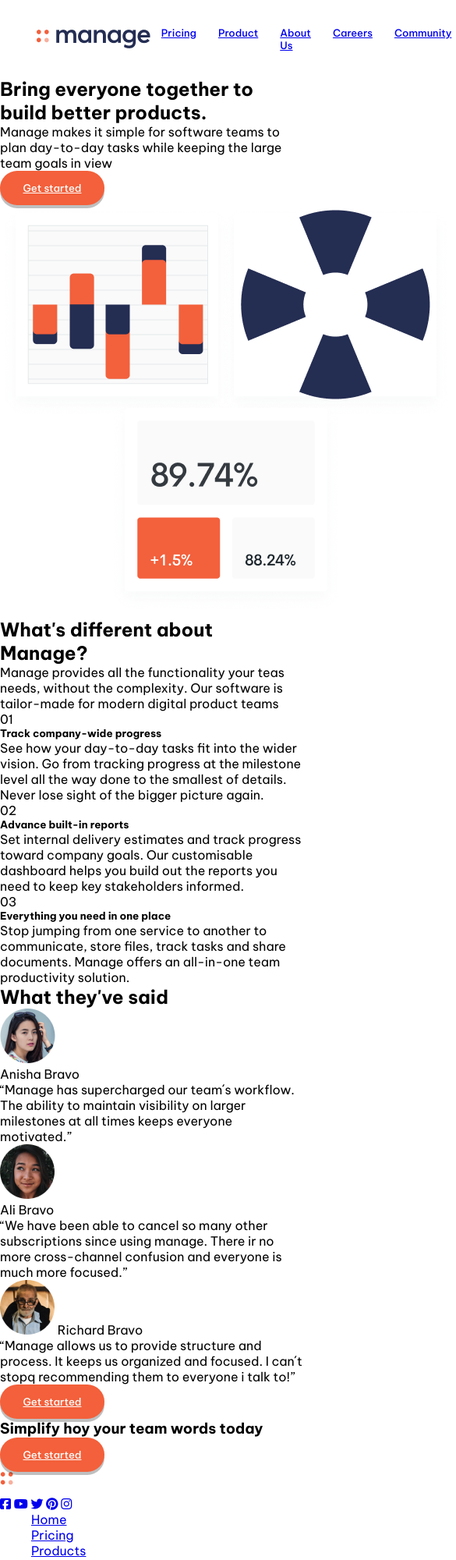
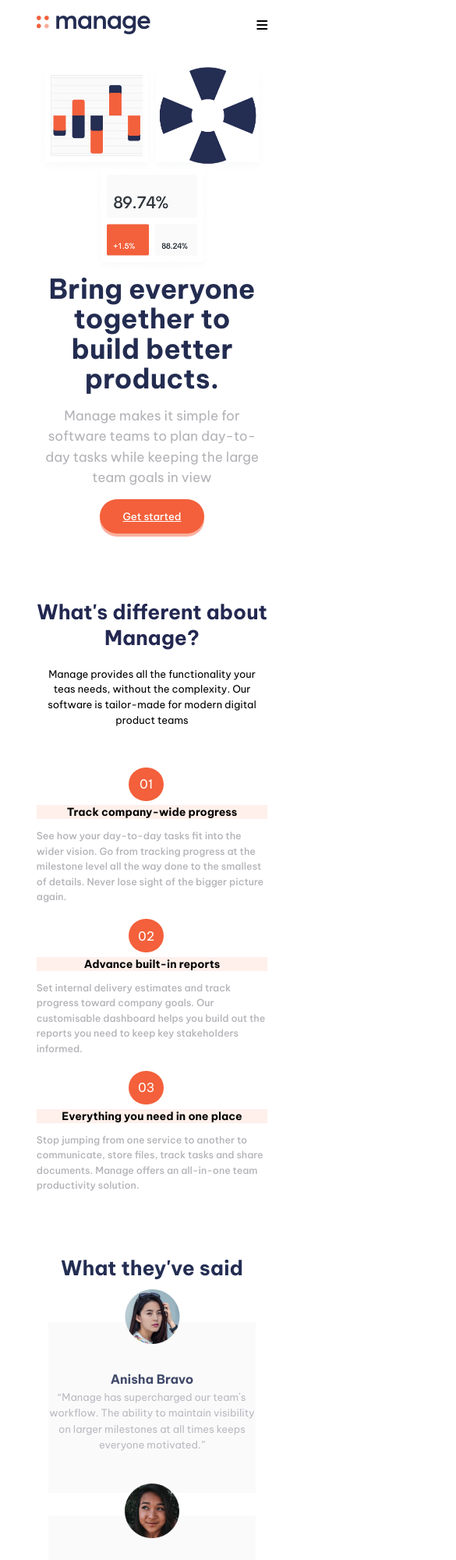
Before and after one commit to IsabelaAcostaB/frontend_1, a plain HTML site: page Examen2_FrontEnd/index.html in a window 390 px wide. Shown: the top 2000 px of the page at 78% size, 585 px wide, since content can reach past the window. Drawn offline with Linux system fonts and the light colour scheme.

Commit message:
Actualizacion parcial SatNight

```diff
--- a/Examen2_FrontEnd/css/styles.css
+++ b/Examen2_FrontEnd/css/styles.css
@@ -1,17 +1,12 @@
 @import url('https://fonts.googleapis.com/css2?family=Be+Vietnam+Pro:wght@400;500;700&display=swap');
+
 
 
 *{
     font-family: 'Be Vietnam Pro', sans-serif;
     margin: 0;
-
 }
 
-li, li:hover, li:active, li:visited {
-    color: white;
-}
-
-@media screen and (max-width: 1400px) { }
 
 /*   Header    */
 
@@ -39,6 +34,10 @@ li, li:hover, li:active, li:visited {
         padding: 14px;
     }
 
+    header i.fas{
+        display: none;
+    }
+
    .button{
     background-color: #F3603B;
     border-radius: 50px;
@@ -55,7 +54,7 @@ li, li:hover, li:active, li:visited {
     }
 
 
-{/*     Main     */
+/*     Main     */
 
     /*     Texto y Gráfico principal     */
 
@@ -265,29 +264,24 @@ li, li:hover, li:active, li:visited {
 
     footer{
         background-color: #1E1E26;
-        height: 247px;
+        height: 250px;
 
         display: flex;
+        align-items: center;
         flex-direction: row;
         justify-content: space-evenly;
     }
 
-    footer section{
-        display: flex;
-        align-items: center;
-        flex-direction: column;
-        justify-content: space-around;
+    footer section {
+        height: 100%;
     }
 
     /*     Logos    */
 
     section.logos{
-        margin: 2%;
-        width: 154px;
         display: flex;
-        align-items: center;
         flex-direction: column;
-        justify-content: space-evenly;
+        justify-content: space-evenly;;
     }
 
     section.logos div{
@@ -300,24 +294,23 @@ li, li:hover, li:active, li:visited {
         justify-content: space-between;
     }
 
-    section.logos div a i:link{
-        color: white;
-        text-decoration: none;
-    }
-
-    section.logos div a i:visited{
-        color: white;
-        text-decoration: none;
-    }
-
-    section.logos div a i:hover{
-        color: #F3613C;
-    }
 
     /*     Menu Footer    */
 
+    footer section.menu{
+            height: 112px;
+            width: 30%;
+
+            display: flex;
+            justify-content: space-between;
+        }
+
     footer ul{
         list-style: none;
+
+        display: flex;
+        flex-direction: column;
+        flex-wrap: wrap;
     }
 
     footer section ul li{
@@ -327,15 +320,14 @@ li, li:hover, li:active, li:visited {
         line-height: 200%;
     }
 
-    ul.menu2{
-        margin-bottom: 20%;
-    }
 
     /*      Formulario Footer y Copy Rights       */
 
     section.submit_cr{
         display: inline-flex;
-        align-items: end;
+        align-items: flex-end;
+        flex-direction: column;
+        justify-content: space-evenly;
     }
 
     section.submit_cr input{
@@ -354,7 +346,6 @@ li, li:hover, li:active, li:visited {
         width: 63px;
 
     }
-
 
     section.submit_cr p{
         color: #8C8C94;
@@ -386,29 +377,189 @@ li, li:hover, li:active, li:visited {
         }
 
     }
-}
 
-    @media screen and (min-width: 350px ) and (max-width:979) {
+    @media screen and (min-width: 350px ) and (max-width:979px) {
 
     /*Header*/
 
+        div#menu{
+            display: none;
+        }
+
+        header i.fas{
+            display: inline;
+        }
+
+        header a.button{
+            display: none;
+        }
+
+/*          Main            */
+
+        /*   Texto y Gráfico principal   */
+
+        section.graphic{
+            display: flex;
+            flex-direction: column-reverse;
+            align-items: center;
+        }
+
+        section.graphic img{
+            width: 100%;
+        }
+
+        section.graphic div{
+            display: flex;
+            align-items: center;
+            flex-direction: column;
+        }
+
+        section.graphic div h1{
+            font-size: 35px;
+            text-align: center;
+            width: 100%;
+        }
+
+        section.graphic div p{
+            color: #B3B2B7;
+            width: 95%;
+            font-size: 17px;
+            text-align: center;
+        }
+
+        /*    'What's different' y lista      */
+
+        section.text{
+            display: flex;
+            flex-direction: column;
+            text-align: center;
+        }
+
+        section.text div h2{
+            font-size: 26px;
+            margin-top: 15%;
+            width: 100%;
+        }
+
+        div.text p{
+            font-size: 13px;
+            margin-bottom: 17%;
+            width: 100%;
+        }
+
+        div.num_list span{
+            width: 15%;
+        }
+
+        div.num_list{
+            display: flex;
+            align-items: center;
+            flex-direction: column;
+        }
+
+        div.num_list h5{
+            background-color: rgb(255,240,235);
+            font-size: 14px;
+        }
+
+        div.num_list p{
+            font-size: 12.5px;
+            width: 100%;
+            text-align: left
+        }
 
 
-    /*Main*/
+        /*    Comentarios    */
 
+    section.comments h2{
+        font-size: 26px;
+        text-align: center;
+    }
 
-        section.text{
-                    margin: 15% 12%;
+    div.comments {
+        margin: 5%;
+        width: 100%;
+    }
 
-                    display: flex;
-                    align-items: center;
-                    flex-direction: column;
-                }
+    div.comments p{
+        font-size: 13px;
+        width: 100%;
+    }
 
+    /*      Pre-Footer      */
+    section.orange_bar {
+        height: 400px;
+    }
 
+    section.orange_bar div{
+        display: flex;
+        align-items: center;
+        flex-direction: column;
+    }
+
+    section.orange_bar h3{
+        font-size: 38px;
+        font-weight: lighter;
+        margin-bottom: 5%;
+        text-align: center;
+        width: 100%;
+    }
 
     /*Footer*/
 
+      /*   Visualizacion general footer   */
+
+      footer{
+        height: 500px;
+        display: flex;
+        flex-direction: column;
+    }
+
+    /*     Logos    */
+
+    section.logos{
+        flex-direction: column-reverse;
+        order: 3;
+    }
+
+    section.logos div{
+        color: white;
+        width: 154px;
+
+        display: flex;
+        align-items: center;
+        flex-direction: row;
+        justify-content: space-between;
+    }
 
 
+    /*     Menu Footer    */
+
+    footer ul{
+        list-style: none;
     }
+
+    footer section.menu{
+        height: 163px;
+        order: 2;
+        width: 100%;
+
+        display: flex;
+        justify-content: space-around;
+    }
+
+    /*      Formulario Footer y Copy Rights       */
+
+
+    .submit_cr form div{
+        order: 4;
+    }
+
+    section.submit_cr div p{
+        order: 4;
+    }
+
+    section.submit_cr div p{
+        align-items: center;
+    }
+}
--- a/Examen2_FrontEnd/index.html
+++ b/Examen2_FrontEnd/index.html
@@ -6,7 +6,10 @@
     <meta http-equiv="X-UA-Compatible" content="IE=edge">
     <meta name="viewport" content="width=device-width, initial-scale=1.0">
     <title>Manage - FrontEnd</title>
-
+    <link rel="stylesheet" href="https://use.fontawesome.com/releases/v5.15.3/css/solid.css"
+        integrity="sha384-LA8Ug4T/nhVkyhrSmSirsoAo9iDrBk8E7U80aSPeD+w3vO8PzOJIS6agGcbIwwX0" crossorigin="anonymous">
+    <link rel="stylesheet" href="https://use.fontawesome.com/releases/v5.15.3/css/fontawesome.css"
+        integrity="sha384-wESLQ85D6gbsF459vf1CiZ2+rr+CsxRY0RpiF1tLlQpDnAgg6rwdsUF1+Ics2bni" crossorigin="anonymous">
     <script src="https://kit.fontawesome.com/aba1057350.js" crossorigin="anonymous"></script>
 
     <link rel="stylesheet" href="./css/styles.css">
@@ -16,7 +19,8 @@
 
     <header>
         <img src="./img/Logo.png" alt="logo">
-        <div>
+        <i class="fas fa-bars"></i>
+        <div id="menu">
             <nav>
                 <ul>
                     <li><a href="#">Pricing</a></li>
@@ -43,7 +47,6 @@
             </div>
             <img src="./img/Group.png" alt="">
         </section>
-
 
         <section class="text">
             <div class="text">
@@ -130,7 +133,9 @@
 
     <footer>
         <section class="logos">
+            <div>
                <img src="./img/Logo_dark.png" alt="logo">
+            </div>
             <div>
                 <a href="https://www.facebook.com/" target="blank"><i class="fab fa-facebook-square"></i></a>
                 <a href="https://www.youtube.com/" target="blank"><i class="fab fa-youtube"></i></a>
@@ -138,17 +143,9 @@
                 <a href="https://co.pinterest.com/" target="blank"><i class="fab fa-pinterest"></i></a>
                 <a href="https://www.instagram.com/" target="blank"><i class="fab fa-instagram"></i></a>
             </div>
-
         </section>
 
-        <!--
-            <img src="./img/icon-facebook.svg" alt="Facebook Logo">
-            <img src="./img/icon-youtube.svg" alt="YouTube Logo">
-            <img src="./img/icon-twitter.svg" alt="Twitter Logo">
-            <img src="./img/icon-pinterest.svg" alt="Pinterest Logo">
-            <img src="./img/icon-instagram.svg" alt="Instagram Logo">
-         -->
-
+        <section class="menu">
             <section>
                 <ul>
                     <li><a href="#">Home</a></li>
@@ -158,18 +155,29 @@
                 </ul>
             </section>
             <section>
-            <ul class="menu2">
+                <ul>
                     <li><a href="#">Careers</a></li>
                     <li><a href="#">Community</a></li>
                     <li><a href="#">Privacy Policy</a></li>
                 </ul>
             </section>
+
+        </section>
+
         <section class="submit_cr">
             <form action="#">
+                <div>
                     <input type="email" name="email" placeholder="Update your inbox">
                     <button type="submit">Go</button>
+                </div>
             </form>
+
+        </section>
+
+        <section class="submit_cr">
+            <div>
                 <p>Copyright 2020. All Rights Reserved</p>
+            </div>
         </section>
 
     </footer>
```
Lines whose indentation alone changed are shown as unchanged.
